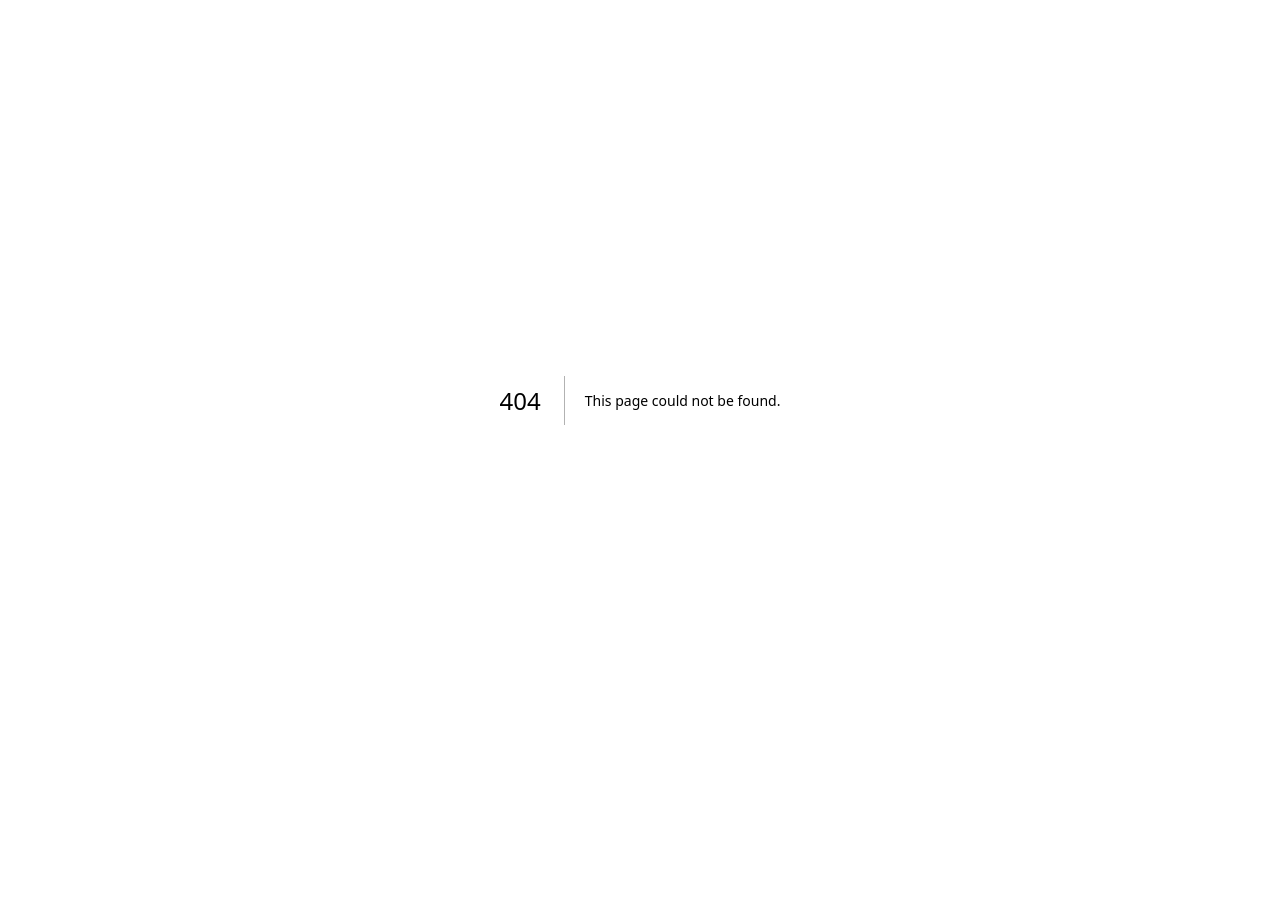
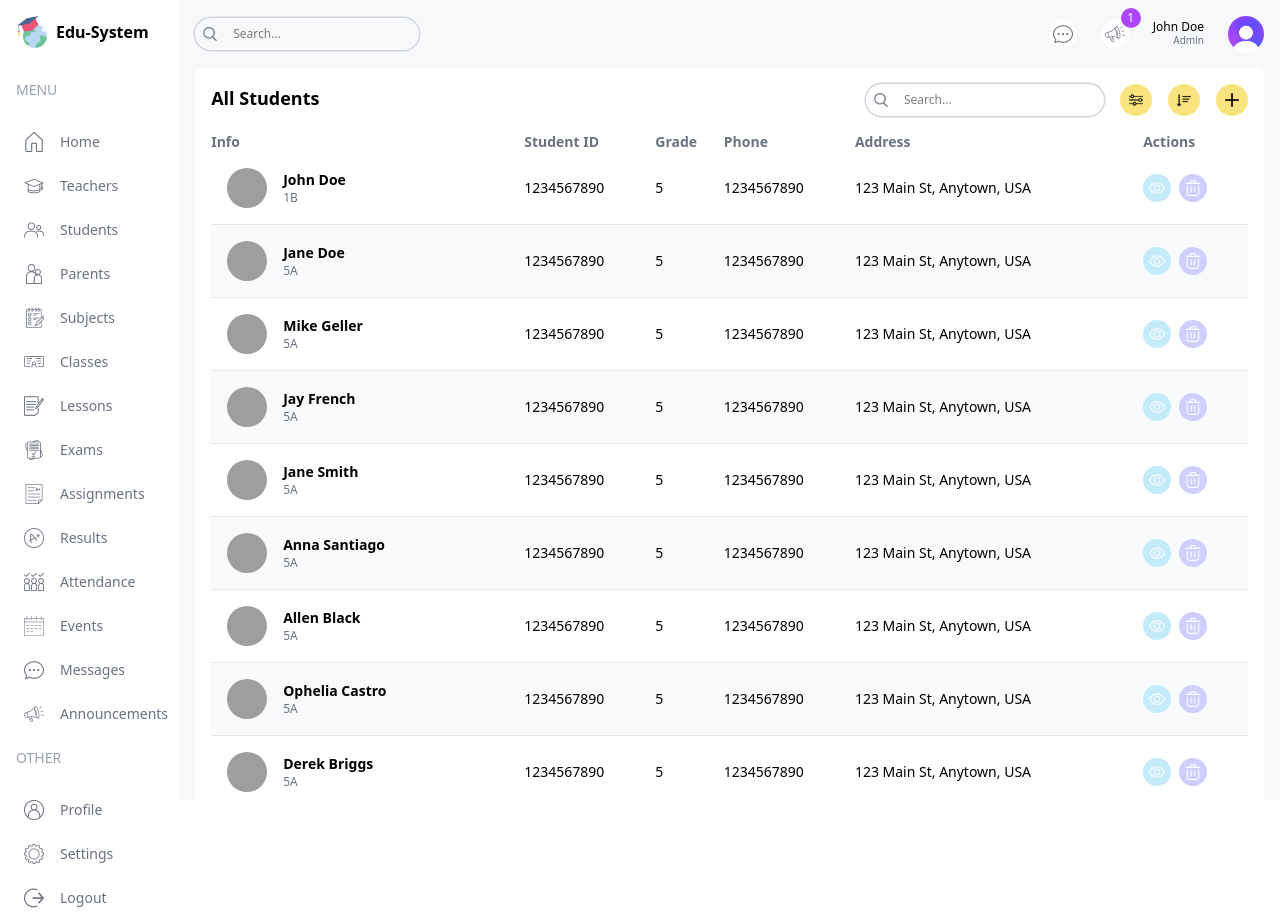
Before and after one commit to JKdeet77/school-management-dashboard, a Next.js app: page /list/students in a window 1280 px wide. Before the commit this address had no page. Before the commit the page ends 800 px from the top, so only its background shows below. Built offline with nearby package versions, Linux system fonts and the light colour scheme; grey boxes are pictures that could not be loaded.

Commit message:
Added Table, TableSearch, and Pagination components to studentsLIstPage

```diff
--- a/src/app/(dashboard)/list/teachers/page.tsx
+++ b/src/app/(dashboard)/list/students/page.tsx
@@ -1,20 +1,20 @@
 import Pagination from '@/components/Pagination'
 import Table from '@/components/Table'
 import TableSearch from '@/components/TableSearch'
-import { teachersData, role } from '@/lib/data'
+import { role, studentsData } from '@/lib/data'
 import Image from 'next/image'
 import Link from 'next/link'
 import React from 'react'
 
-type Teacher = {
+type Student = {
   id:number;
-  teacherId:string;
+  studentId:string;
   name:string;
   email?:string;
   photo:string;
-  phone:string;
-  subjects:string[];
-  classes:string[];
+  phone?:string;
+  grade:number;
+  class:string[];
   address:string;
 }
 
@@ -24,18 +24,13 @@ const columns = [
     accessor: "info",
   },
   {
-    header: "Teacher ID",
-    accessor: "teacherID",
+    header: "Student ID",
+    accessor: "studentId",
     className: "hidden md:table-cell",
   },
   {
-    header: "Subjects",
-    accessor: "subjects",
-    className: "hidden md:table-cell",
-  },
-  {
-    header: "Classes",
-    accessor: "classes",
+    header: "Grade",
+    accessor: "grade",
     className: "hidden md:table-cell",
   },
   {
@@ -54,8 +49,8 @@ const columns = [
   }
 ]
 
-const TeacherList = () => {
-  const renderRow = (item:Teacher) => (
+const StudentsListPage = () => {
+  const renderRow = (item:Student) => (
     <tr key={item.id} className='border-b border-gray-200 even:bg-slate-50 text-sm hover:bg-edu-purple-light'>
       <td className='flex items-center gap-4 p-4'>
         <Image
@@ -67,12 +62,11 @@ const TeacherList = () => {
         />
         <div className='flex flex-col'>
           <h3 className='font-semibold'>{item.name}</h3>
-          <p className='text-xs text-gray-500'>{item?.email}</p>
+          <p className='text-xs text-gray-500'>{item.class}</p>
         </div>
       </td>
-      <td className='hidden md:table-cell'>{item.teacherId}</td>
-      <td className='hidden md:table-cell'>{item.subjects.join(",")}</td>
-      <td className='hidden md:table-cell'>{item.classes.join(",")}</td>
+      <td className='hidden md:table-cell'>{item.studentId}</td>
+      <td className='hidden md:table-cell'>{item.grade}</td>
       <td className='hidden md:table-cell'>{item.phone}</td>
       <td className='hidden md:table-cell'>{item.address}</td>
       <td>
@@ -96,7 +90,7 @@ const TeacherList = () => {
     <div className='bg-white p-4 rounded-md flex-1 m-4 mt-0'>
       {/* TOP */}
       <div className='flex justify-between'>
-        <h1 className='hidden md:block text-lg font-semibold'>All Teachers</h1>
+        <h1 className='hidden md:block text-lg font-semibold'>All Students</h1>
         <div className='flex flex-col md:flex-row items-center gap-4 w-full md:w-auto'>
           <TableSearch />
           <div className='flex items-center gap-4 self-end'>
@@ -113,11 +107,11 @@ const TeacherList = () => {
         </div>
       </div>
       {/* LIST */}
-      <Table columns={columns} renderRow={renderRow} data={teachersData} />
+      <Table columns={columns} renderRow={renderRow} data={studentsData} />
       {/* PAGINATION */}
       <Pagination />
     </div>
   )
 }
 
-export default TeacherList
+export default StudentsListPage
```
